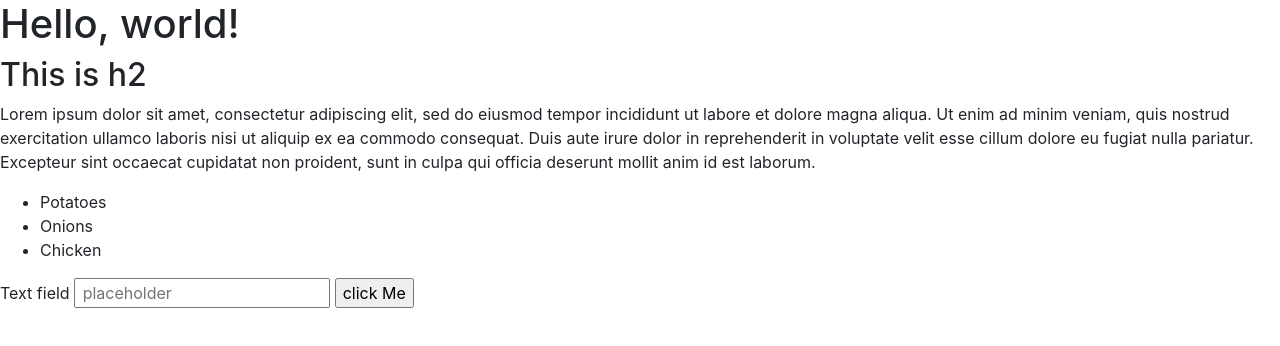
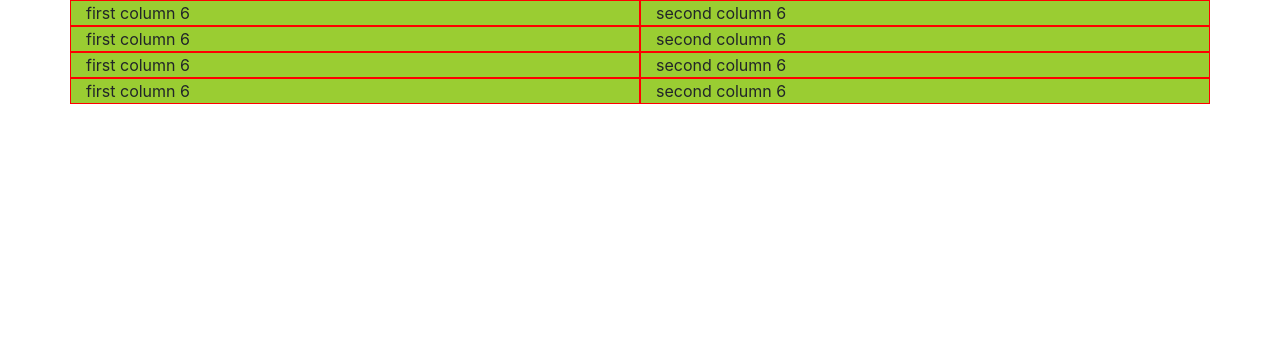
Before and after one commit to divyavarun85/Course-Catalogue, a plain HTML site: page index.html in a window 1280 px wide. Drawn offline with nearby package versions, Linux system fonts and the light colour scheme.

Commit message:
title: grid body:bootstrap grid properties

```diff
--- /dev/null
+++ b/css/styles.css
@@ -0,0 +1,8 @@
+.container {
+    background-color:skyblue;
+}
+
+.row div{
+    background-color:yellowgreen;
+    border:solid red 1px;
+}
--- a/index.html
+++ b/index.html
@@ -7,23 +7,29 @@
 
     <!-- Bootstrap CSS -->
     <link rel="stylesheet" href="https://stackpath.bootstrapcdn.com/bootstrap/4.5.0/css/bootstrap.min.css" integrity="sha384-9aIt2nRpC12Uk9gS9baDl411NQApFmC26EwAOH8WgZl5MYYxFfc+NcPb1dKGj7Sk" crossorigin="anonymous">
-
+    <link rel="stylesheet" href="css/styles.css">
     <title>Hello, world!</title>
   </head>
   <body>
-    <h1>Hello, world!</h1>
-    <h2>This is h2</h2>
-        <p>Lorem ipsum dolor sit amet, consectetur adipiscing elit, sed do eiusmod tempor incididunt ut labore et dolore magna aliqua. Ut enim ad minim veniam, quis nostrud exercitation ullamco laboris nisi ut aliquip ex ea commodo consequat. Duis aute irure dolor in reprehenderit in voluptate velit esse cillum dolore eu fugiat nulla pariatur. Excepteur sint occaecat cupidatat non proident, sunt in culpa qui officia deserunt mollit anim id est laborum.</p>
-    <ul>
-    <li>Potatoes</li>
-    <li>Onions</li>
-    <li>Chicken</li>
-    </ul>
-    <form>
-        <lable>Text field</label>
-        <input type ="text" placeholder=" placeholder">
-        <input type ="submit" value ="click Me">
-    </form>
+    <div class ="container">
+       <div class="row"> <!--bootstrap grid has 12 columns in total-->
+          <div class ="col-sm-6">first column 6</div> <!--col-sm/md is different-->
+          <div class ="col-sm-6">second column 6</div>
+       </div>
+       <div class ="row">
+          <div class ="col-md-6">first column 6</div>
+          <div class ="col-md-6">second column 6</div>
+       </div>
+       <div class ="row">
+        <div class ="col-lg-6">first column 6</div>
+        <div class ="col-lg-6">second column 6</div>
+     </div>
+     <div class ="row">
+      <div class ="col-6">first column 6</div>
+      <div class ="col-6">second column 6</div>
+   </div>
+    </div>
+
         <!-- Optional JavaScript -->
     <!-- jQuery first, then Popper.js, then Bootstrap JS -->
     <script src="https://code.jquery.com/jquery-3.5.1.slim.min.js" integrity="sha384-DfXdz2htPH0lsSSs5nCTpuj/zy4C+OGpamoFVy38MVBnE+IbbVYUew+OrCXaRkfj" crossorigin="anonymous"></script>
```
